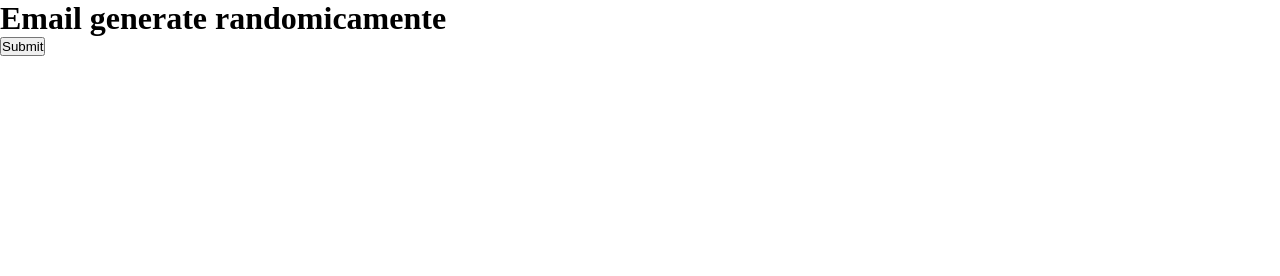
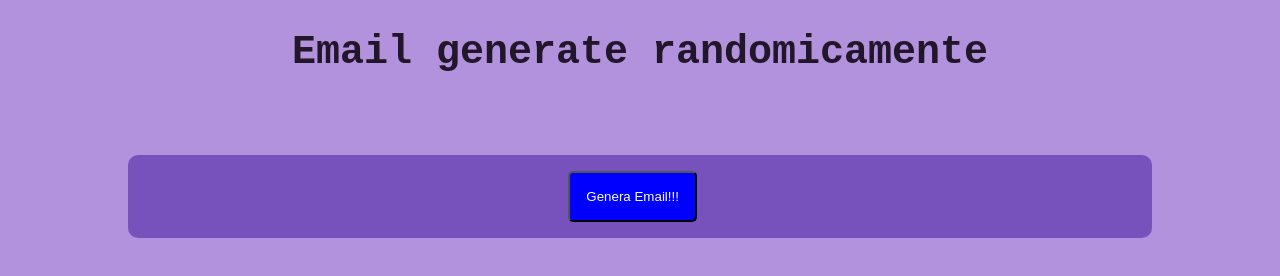
Before and after one commit to Tamburini-Christofer/js-email-list, a plain HTML site: page index.html in a window 1280 px wide. Drawn offline with nearby package versions, Linux system fonts and the light colour scheme.

Commit message:
Creazione Css + html

```diff
--- a/index.html
+++ b/index.html
@@ -24,9 +24,8 @@
                 <ul id="lista">
 
                 </ul>
+                <button id="bottone">Genera Email!!!</button>
             </div>
-
-            <button id="bottone">Submit</button>
         </main>
     </div>
 </body>
--- a/javascipt.js
+++ b/javascipt.js
@@ -1,9 +1,9 @@
 // Selezione elementi nella pagina
 
-// Seleziono la lista usando L'ID
+// Seleziomo la lista usando L'ID
 const OutputList = document.getElementById("lista");
 
-// Seleziono il bottone usando L'ID
+// Seleziomo il bottone usando L'ID
 const bottone = document.getElementById("bottone");
 
 // Creiamo una variabile che contenga l'email che verranno randomizzate
--- a/main.css
+++ b/main.css
@@ -3,3 +3,51 @@
     padding: 0;
     box-sizing: border-box;
 }
+
+h1{
+    color: #22162B;
+    text-align: center;
+    margin: 30px 0;
+}
+
+body{
+    color: white;
+    background-color: #b392dd;
+
+    font-family: 'Courier New', Courier, monospace;
+    font-size: 20px;
+}
+
+.contenitoreEmail{
+    width: 80vw;
+    background-color: #7752bd;
+    margin: 10vh auto;
+    border-radius: 10px;
+}
+
+#bottone{
+    color: white;
+    background-color: blue;
+
+    padding: 16px;
+    border-radius: 5px;
+    margin: 16px 43%;
+}
+
+#bottone:hover{
+    cursor: pointer;
+    background-color:#760756 ;
+}
+
+ul{
+    display: grid;
+    grid-template-columns: repeat(2, 1fr);
+    grid-template-rows: repeat(5, 1fr);
+
+    text-align: center;
+}
+
+li{
+    list-style-type: none;
+    margin: 20px;
+}
```
